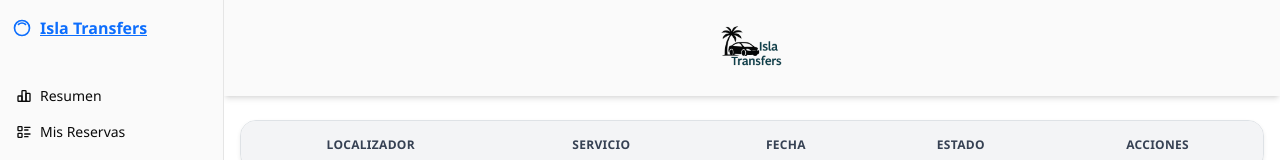
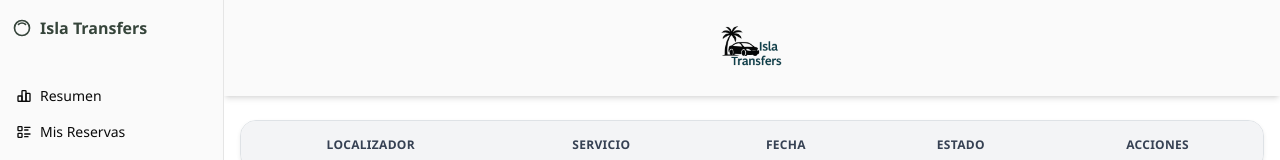
Before and after one commit to andreavalerosanz-rgb/phpReact, a React (Vite) app in the folder Front/: page /reservas in a window 1280 px wide. Shown: the top 160 px of the page. Built offline with nearby package versions, Linux system fonts and the light colour scheme; no server answers.

Commit message:
Cambios estéticos v2

```diff
--- a/Front/src/components/app-sidebar.jsx
+++ b/Front/src/components/app-sidebar.jsx
@@ -56,10 +56,18 @@ export function AppSidebar({
         <SidebarHeader>
           <SidebarMenu className="p-1">
             <SidebarMenuItem>
-              <SidebarMenuButton asChild className="data-[slot=sidebar-menu-button]:!p-0">
-                <Link to="/">
-                  <IconInnerShadowTop className="!size-5" />
-                  <span className="text-base font-semibold">{companyName}</span>
+              <SidebarMenuButton
+                asChild
+                className="data-[slot=sidebar-menu-button]:!p-0"
+              >
+                <Link
+                  to="/"
+                  className="flex items-center gap-2 no-underline! hover:no-underline"
+                >
+                  <IconInnerShadowTop className="!size-5 text-[var(--dark-slate-gray)]" />
+                  <span className="text-base font-semibold text-[var(--dark-slate-gray)]">
+                    {companyName}
+                  </span>
                 </Link>
               </SidebarMenuButton>
             </SidebarMenuItem>
```
